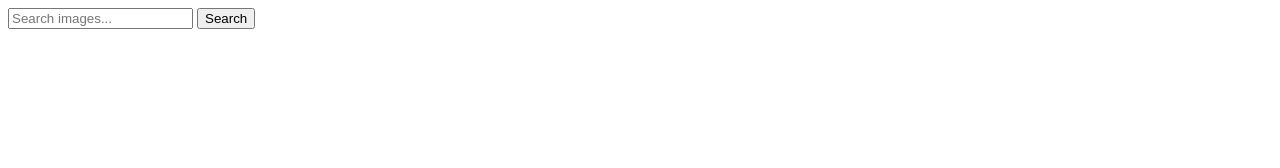
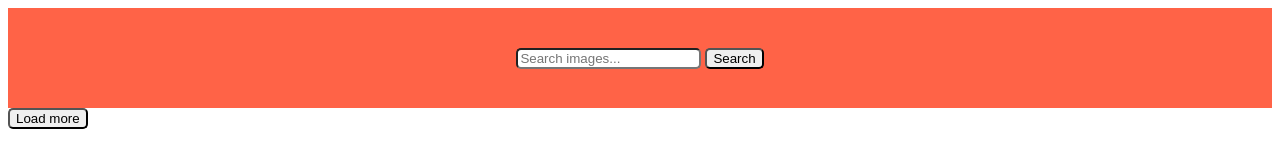
Before and after one commit to KostiaZ/goit-js-hw-11, a website built with Parcel: page src/index.html in a window 1280 px wide. Built offline with nearby package versions, Linux system fonts and the light colour scheme.

Commit message:
add some libraries and some styles

```diff
--- a/package.json
+++ b/package.json
@@ -18,7 +18,10 @@
     "url": "https://github.com/goitacademy/parcel-project-template/issues"
   },
   "dependencies": {
-    "modern-normalize": "^1.1.0"
+    "axios": "^1.2.4",
+    "modern-normalize": "^1.1.0",
+    "notiflix": "^3.2.6",
+    "simplelightbox": "^2.12.1"
   },
   "devDependencies": {
     "@parcel/transformer-sass": "^2.6.0",
--- /dev/null
+++ b/src/css/styles.css
@@ -0,0 +1,15 @@
+header {
+    background-color: tomato;
+    display: flex;
+    height: 100px;
+    align-items: center;
+    justify-content: center;
+}
+
+input {
+    border-radius: 5px;
+}
+
+button {
+    border-radius: 5px;
+}
--- a/src/index.html
+++ b/src/index.html
@@ -4,9 +4,11 @@
     <meta charset="UTF-8" />
     <meta http-equiv="X-UA-Compatible" content="IE=edge" />
     <meta name="viewport" content="width=device-width, initial-scale=1.0" />
+    <link rel="stylesheet" href="./css/styles.css" />
     <title>Document</title>
   </head>
   <body>
+    <header>
       <form class="search-form" id="search-form">
         <input
           type="text"
@@ -16,6 +18,15 @@
         />
         <button type="submit">Search</button>
       </form>
+    </header>
+
+    <main>
+      <div class="gallery">
+        <!-- Картки зображень -->
+      </div>
+      <button type="button" class="load-more">Load more</button>
+    </main>
+    <footer></footer>
     <script src="./js/index.js" type="module"></script>
   </body>
 </html>
--- a/src/js/index.js
+++ b/src/js/index.js
@@ -0,0 +1,2 @@
+import SimpleLightbox from 'simplelightbox';
+import 'simplelightbox/dist/simple-lightbox.min.css';
```
Also changed, not shown: 1 other file. Lines whose indentation alone changed are shown as unchanged.
